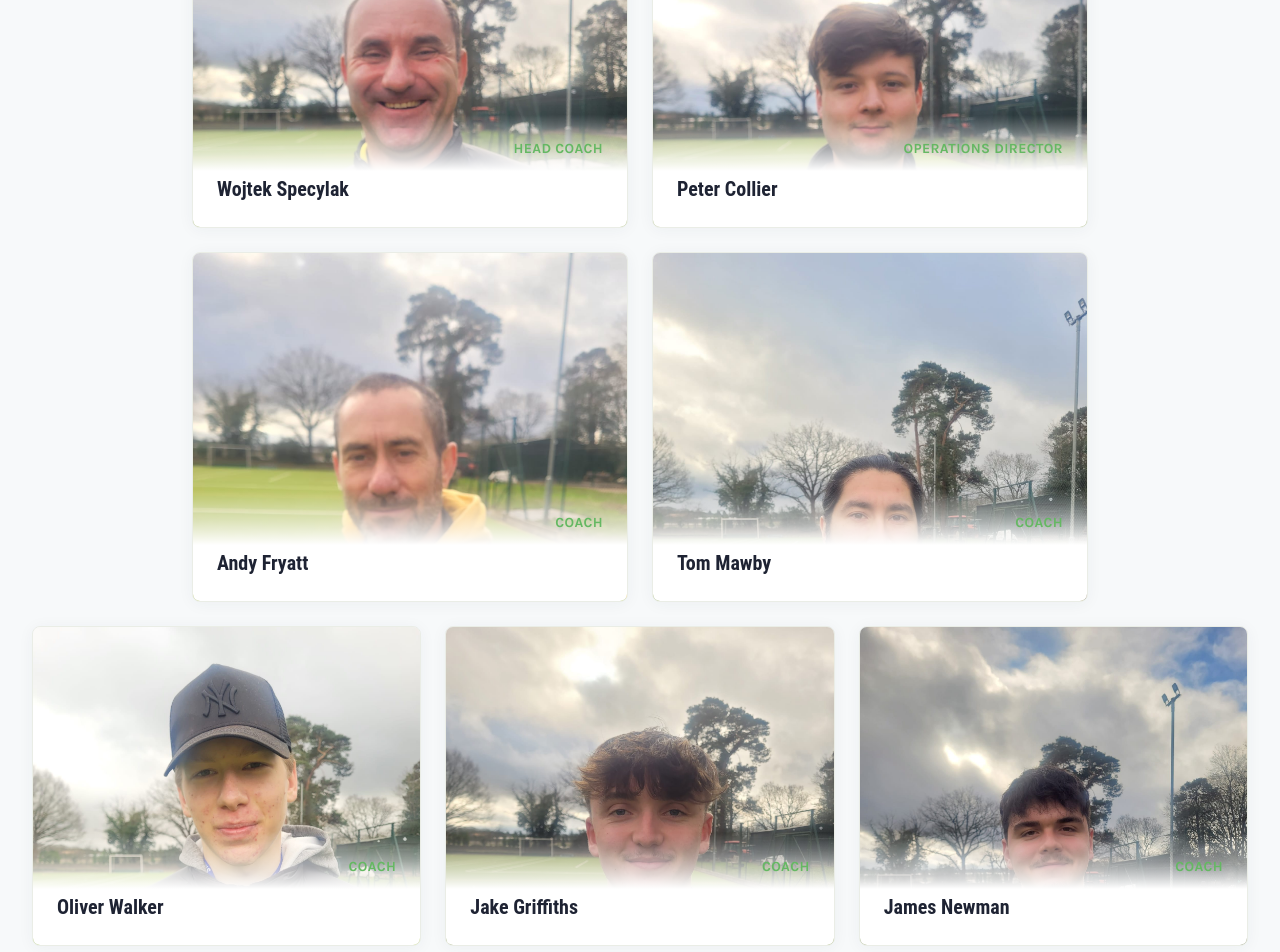
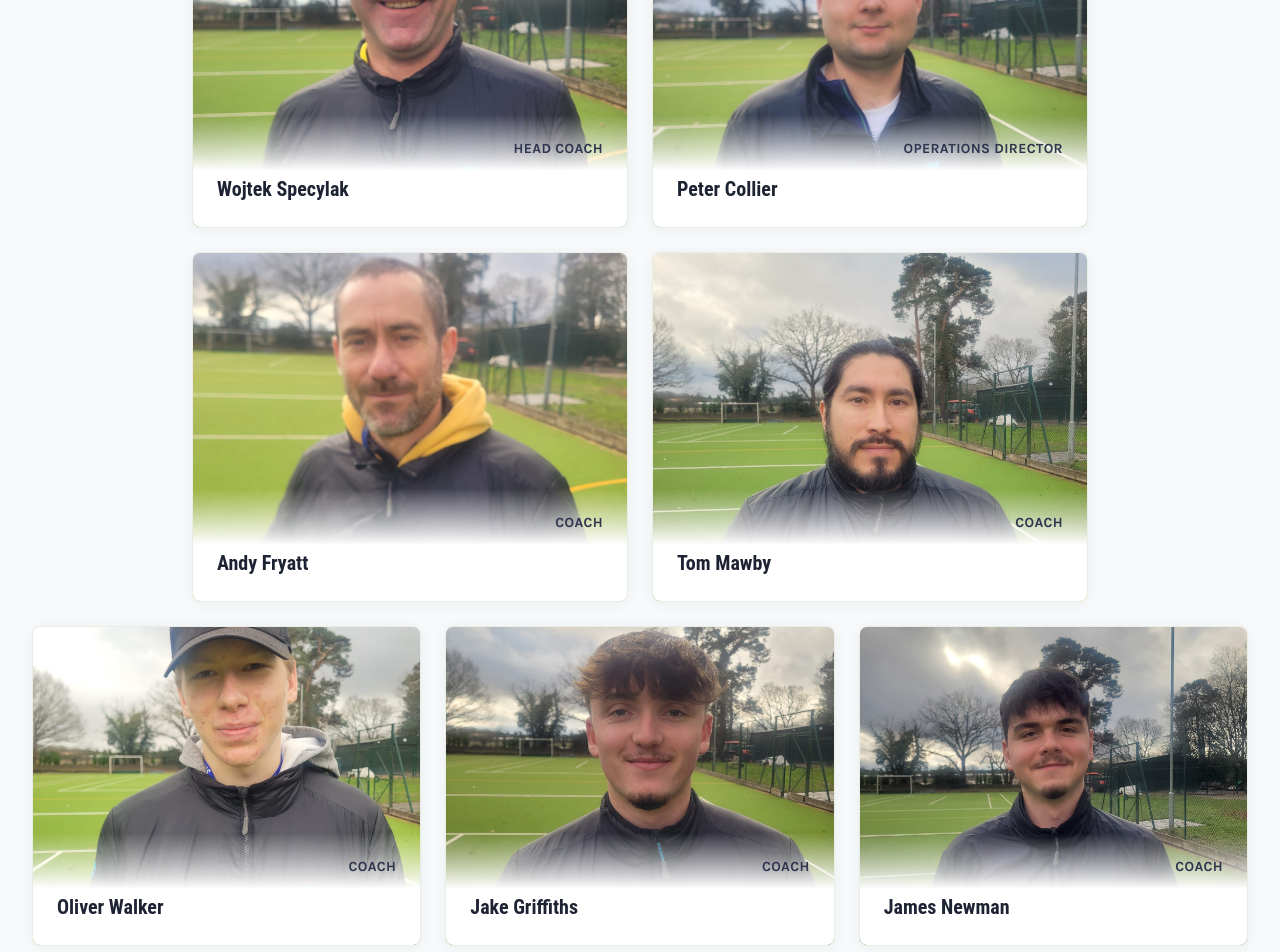
Before and after one commit to PeterC02/AceStars-Tennis, a Next.js app: page / in a window 1280 px wide. Shown: the part 2940-3892 px from the top of the page. Built offline with nearby package versions, Linux system fonts and the light colour scheme; a web font is replaced by a local one.

Commit message:
Revert coach photos to bg-center, change job titles to dark blue

```diff
--- a/src/app/page.tsx
+++ b/src/app/page.tsx
@@ -235,9 +235,9 @@ export default function Home() {
                   boxShadow: '0 2px 16px 0 rgba(46, 53, 78, 0.05)',
                 }}
               >
-                <div className="absolute inset-0 bg-cover bg-top bg-no-repeat" style={{ backgroundImage: `url(${coach.image})` }}></div>
+                <div className="absolute inset-0 bg-cover bg-center bg-no-repeat" style={{ backgroundImage: `url(${coach.image})` }}></div>
                 <div className="absolute bottom-0 left-0 right-0 p-6 bg-gradient-to-t from-white via-white to-transparent">
-                  <p className="text-sm text-right mb-4 font-bold uppercase tracking-wide" style={{ color: '#65B863' }}>{coach.title}</p>
+                  <p className="text-sm text-right mb-4 font-bold uppercase tracking-wide" style={{ color: '#2E354E' }}>{coach.title}</p>
                   <h3 className="text-xl font-bold" style={{ color: '#1E2333' }}>{coach.name}</h3>
                 </div>
                 <div className="absolute inset-0 opacity-0 group-hover:opacity-95 transition-opacity duration-300 p-6 flex flex-col justify-center" style={{ backgroundColor: '#65B863' }}>
@@ -263,9 +263,9 @@ export default function Home() {
                   boxShadow: '0 2px 16px 0 rgba(46, 53, 78, 0.05)',
                 }}
               >
-                <div className="absolute inset-0 bg-cover bg-top bg-no-repeat" style={{ backgroundImage: `url(${coach.image})` }}></div>
+                <div className="absolute inset-0 bg-cover bg-center bg-no-repeat" style={{ backgroundImage: `url(${coach.image})` }}></div>
                 <div className="absolute bottom-0 left-0 right-0 p-6 bg-gradient-to-t from-white via-white to-transparent">
-                  <p className="text-sm text-right mb-4 font-bold uppercase tracking-wide" style={{ color: '#65B863' }}>{coach.title}</p>
+                  <p className="text-sm text-right mb-4 font-bold uppercase tracking-wide" style={{ color: '#2E354E' }}>{coach.title}</p>
                   <h3 className="text-xl font-bold" style={{ color: '#1E2333' }}>{coach.name}</h3>
                 </div>
                 <div className="absolute inset-0 opacity-0 group-hover:opacity-95 transition-opacity duration-300 p-6 flex flex-col justify-center" style={{ backgroundColor: '#65B863' }}>
@@ -291,9 +291,9 @@ export default function Home() {
                   boxShadow: '0 2px 16px 0 rgba(46, 53, 78, 0.05)',
                 }}
               >
-                <div className="absolute inset-0 bg-cover bg-top bg-no-repeat" style={{ backgroundImage: `url(${coach.image})` }}></div>
+                <div className="absolute inset-0 bg-cover bg-center bg-no-repeat" style={{ backgroundImage: `url(${coach.image})` }}></div>
                 <div className="absolute bottom-0 left-0 right-0 p-6 bg-gradient-to-t from-white via-white to-transparent">
-                  <p className="text-sm text-right mb-4 font-bold uppercase tracking-wide" style={{ color: '#65B863' }}>{coach.title}</p>
+                  <p className="text-sm text-right mb-4 font-bold uppercase tracking-wide" style={{ color: '#2E354E' }}>{coach.title}</p>
                   <h3 className="text-xl font-bold" style={{ color: '#1E2333' }}>{coach.name}</h3>
                 </div>
                 <div className="absolute inset-0 opacity-0 group-hover:opacity-95 transition-opacity duration-300 p-6 flex flex-col justify-center" style={{ backgroundColor: '#65B863' }}>
--- a/src/app/team/page.tsx
+++ b/src/app/team/page.tsx
@@ -79,11 +79,11 @@ export default function TeamPage() {
                 }}
               >
                 <div
-                  className="absolute inset-0 bg-cover bg-top bg-no-repeat"
+                  className="absolute inset-0 bg-cover bg-center bg-no-repeat"
                   style={{ backgroundImage: `url(${coach.image})` }}
                 ></div>
                 <div className="absolute bottom-0 left-0 right-0 p-6 bg-gradient-to-t from-white via-white to-transparent">
-                  <p className="text-sm text-right mb-4 font-bold uppercase tracking-wide" style={{ color: '#65B863' }}>{coach.title}</p>
+                  <p className="text-sm text-right mb-4 font-bold uppercase tracking-wide" style={{ color: '#2E354E' }}>{coach.title}</p>
                   <h3 className="text-xl font-bold" style={{ color: '#1E2333' }}>{coach.name}</h3>
                 </div>
                 <div
@@ -115,11 +115,11 @@ export default function TeamPage() {
                 }}
               >
                 <div
-                  className="absolute inset-0 bg-cover bg-top bg-no-repeat"
+                  className="absolute inset-0 bg-cover bg-center bg-no-repeat"
                   style={{ backgroundImage: `url(${coach.image})` }}
                 ></div>
                 <div className="absolute bottom-0 left-0 right-0 p-6 bg-gradient-to-t from-white via-white to-transparent">
-                  <p className="text-sm text-right mb-4 font-bold uppercase tracking-wide" style={{ color: '#65B863' }}>{coach.title}</p>
+                  <p className="text-sm text-right mb-4 font-bold uppercase tracking-wide" style={{ color: '#2E354E' }}>{coach.title}</p>
                   <h3 className="text-xl font-bold" style={{ color: '#1E2333' }}>{coach.name}</h3>
                 </div>
                 <div
@@ -152,13 +152,13 @@ export default function TeamPage() {
               >
                 {/* Coach Image */}
                 <div
-                  className="absolute inset-0 bg-cover bg-top bg-no-repeat"
+                  className="absolute inset-0 bg-cover bg-center bg-no-repeat"
                   style={{ backgroundImage: `url(${coach.image})` }}
                 ></div>
 
                 {/* Default Content */}
                 <div className="absolute bottom-0 left-0 right-0 p-6 bg-gradient-to-t from-white via-white to-transparent">
-                  <p className="text-sm text-right mb-4 font-bold uppercase tracking-wide" style={{ color: '#65B863' }}>{coach.title}</p>
+                  <p className="text-sm text-right mb-4 font-bold uppercase tracking-wide" style={{ color: '#2E354E' }}>{coach.title}</p>
                   <h3 className="text-xl font-bold" style={{ color: '#1E2333' }}>{coach.name}</h3>
                 </div>
 
@@ -225,7 +225,7 @@ export default function TeamPage() {
 
             {/* Header with Image */}
             <div
-              className="relative h-72 bg-cover bg-top"
+              className="relative h-72 bg-cover bg-center"
               style={{
                 backgroundImage: `url(${selectedCoach.image})`,
                 backgroundColor: '#65B863'
```
